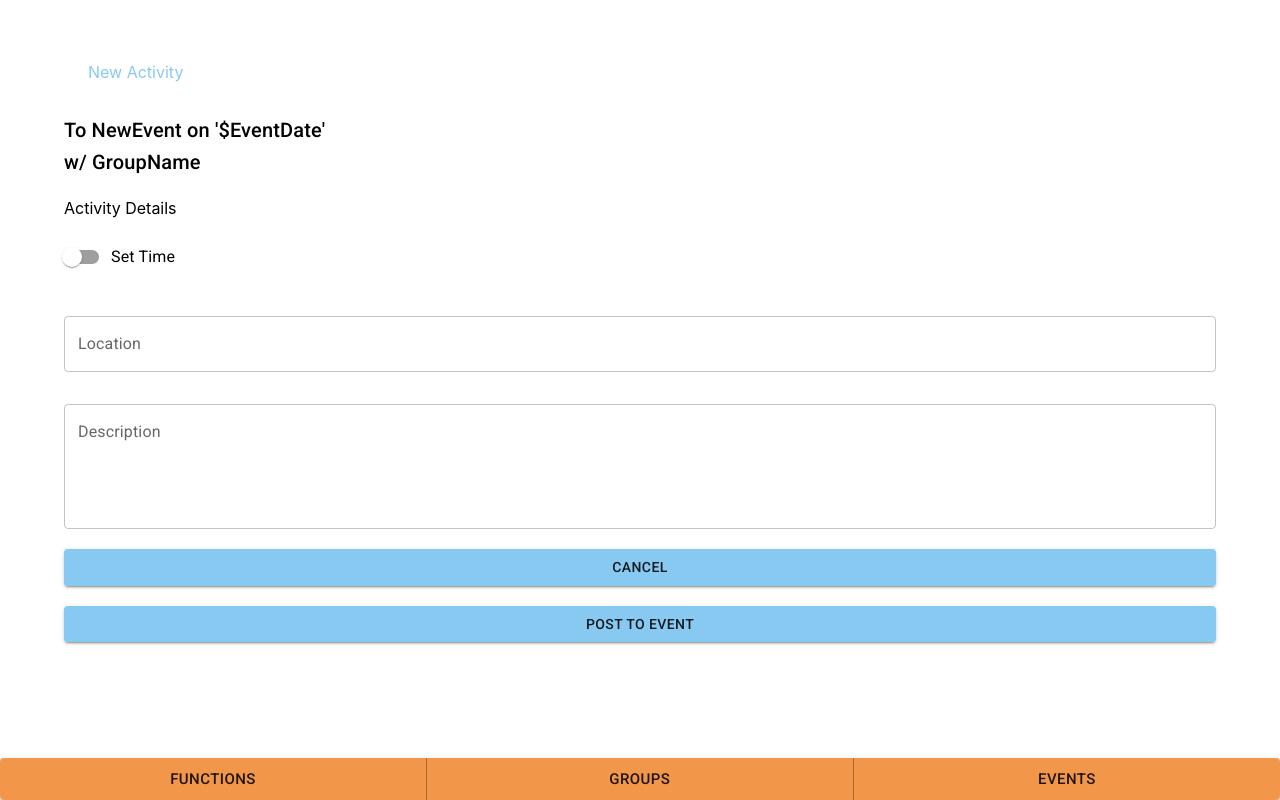
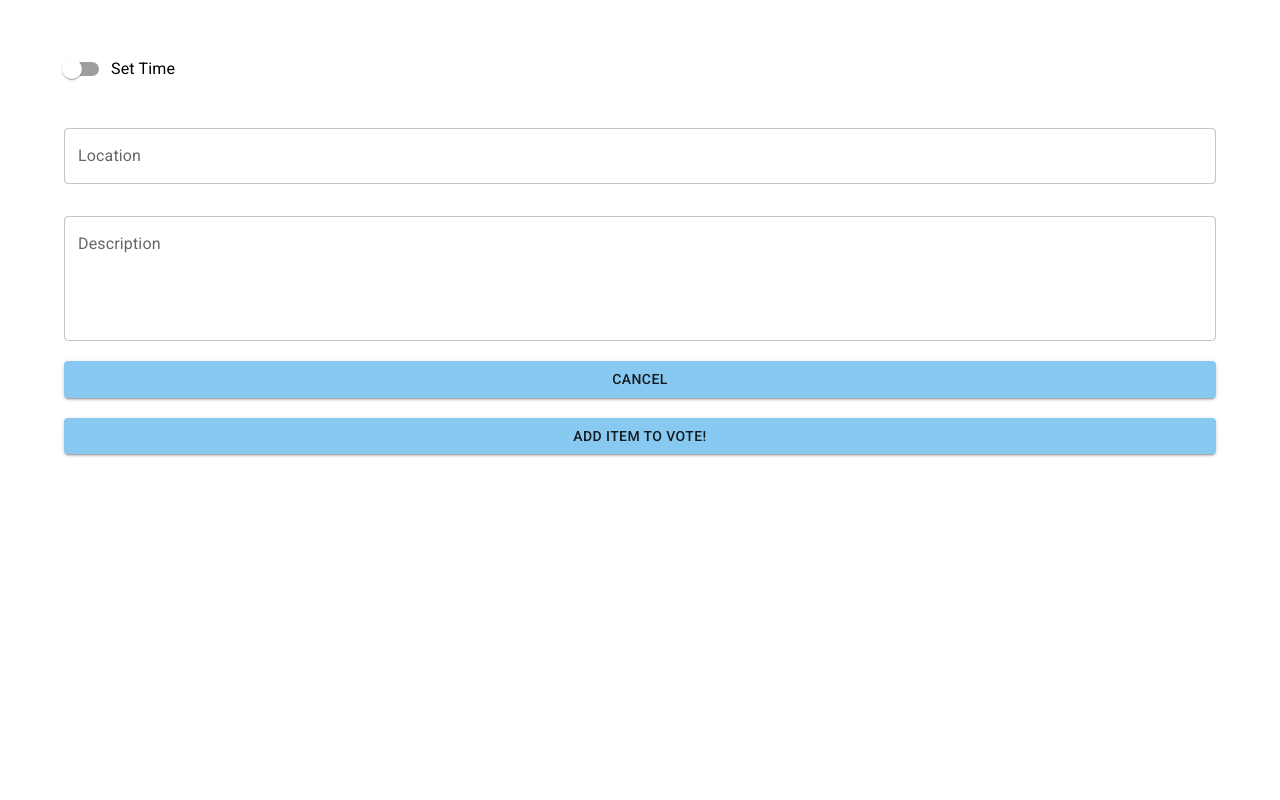
Before and after one commit to momentum316/momentum316-frontend, a React (Create React App) app: page /new/activity in a window 1280 px wide. Built offline with nearby package versions, Linux system fonts and the light colour scheme.

Commit message:
tweaking some looks and started vertlist on vote page

```diff
--- a/src/components/Footer.js
+++ b/src/components/Footer.js
@@ -1,7 +1,8 @@
-import { ButtonGroup, Button } from "@mui/material";
+import { ButtonGroup, Button, Typography } from "@mui/material";
 import { useNavigate } from "react-router-dom";
+import MoreVertIcon from "@mui/icons-material/MoreVert";
 
-export default function FooterObject() {
+export function FooterObject() {
   const navigate = useNavigate();
   return (
     <div className="footer-wrapper">
@@ -20,3 +21,11 @@ export default function FooterObject() {
     </div>
   );
 }
+
+export function VertList() {
+  return (
+    <div>
+      <MoreVertIcon />
+    </div>
+  );
+}
--- a/src/components/Groups.js
+++ b/src/components/Groups.js
@@ -1,6 +1,6 @@
 import { Avatar, AvatarGroup, Grid, Button, ButtonGroup } from "@mui/material";
 import { Route, Routes, Link, useParams, useNavigate } from "react-router-dom";
-import FooterObject from "./Footer";
+import { FooterObject } from "./Footer";
 import axios from "axios";
 
 import { useState, useEffect } from "react";
@@ -21,10 +21,10 @@ export function GroupPage() {
         <p>Groups Page</p>
 
         <br />
-        <div className='group-grid'>
+        <div className="group-grid">
           <Grid
             container
-            direction='columns'
+            direction="columns"
             spacing={3}
             columns={{ xs: 12, sm: 8, md: 12 }}
           >
@@ -34,9 +34,11 @@ export function GroupPage() {
                   key={g.id}
                   onClick={() => navigate(`/group/${g.id}`)}
                   alt={g.title}
-                  src='/static/images/avatar/1.jpg'
+                  src="/static/images/avatar/1.jpg"
                 />
-                <p>{g.title}</p>
+                <Grid item xs={4} sm={4} md={4}>
+                  {g.title}
+                </Grid>
               </Grid>
             ))}
           </Grid>
@@ -61,10 +63,10 @@ export function Group() {
     group && (
       <div>
         <h1>{group.title}</h1>
-        <div className='group-grid'>
+        <div className="group-grid">
           <Grid
             container
-            direction='columns'
+            direction="columns"
             spacing={3}
             columns={{ xs: 12, sm: 8, md: 12 }}
           >
@@ -76,11 +78,14 @@ export function Group() {
                   alt={g}
                   src={g}
                 />
-                <p>{g}</p>
+                <Grid item xs={4} sm={4} md={4}>
+                  {g}
+                </Grid>
               </Grid>
             ))}
           </Grid>
         </div>
+        <FooterObject />
       </div>
     )
   );
--- a/src/components/NewActivity.js
+++ b/src/components/NewActivity.js
@@ -20,7 +20,7 @@ import { useState } from "react";
 import { Route, Routes, Link, UseParams, useNavigate } from "react-router-dom";
 import NewEvent from "./NewEvent";
 import dayjs from "dayjs";
-import FooterObject from "./Footer";
+import { FooterObject } from "./Footer";
 import { LocalizationProvider } from "@mui/x-date-pickers/LocalizationProvider";
 import { AdapterDayjs } from "@mui/x-date-pickers/AdapterDayjs";
 
@@ -51,23 +51,8 @@ export default function NewActivity() {
   return (
     <div className="App">
       <Container>
-        <Container
-          variant="h4"
-          sx={{ my: 4, textAlign: "left", color: "primary.main" }}
-        >
-          New Activity
-        </Container>
-        <Typography variant="h6" textAlign="left">
-          To NewEvent on '$EventDate'
-          <br />
-          w/ GroupName
-        </Typography>
         <br />
         <Stack>
-          <Typography variant="h8" textAlign="left">
-            Activity Details
-          </Typography>
-          <br />
           <FormControlLabel
             value="end"
             control={<Switch color="primary" onClick={() => handleTime()} />}
@@ -130,14 +115,13 @@ export default function NewActivity() {
         <br />
         <Stack>
           <Button
-            onClick={() => navigate("/event/:eventId")}
+            onClick={() => navigate("/voting")}
             fullWidth
             variant="contained"
           >
-            Post to Event
+            Add Item to Vote!
           </Button>
         </Stack>
-        <FooterObject />
       </Container>
     </div>
   );
--- a/src/components/NewEvent.js
+++ b/src/components/NewEvent.js
@@ -27,13 +27,14 @@ import { DesktopDatePicker } from "@mui/x-date-pickers/DesktopDatePicker";
 import { MobileDatePicker } from "@mui/x-date-pickers/MobileDatePicker";
 import dayjs from "dayjs";
 import axios from "axios";
-import FooterObject from "./Footer";
+import { FooterObject } from "./Footer";
 import { ArrowForward, SetMeal } from "@mui/icons-material";
 import InputLabel from "@mui/material/InputLabel";
 import MenuItem from "@mui/material/MenuItem";
 import FormHelperText from "@mui/material/FormHelperText";
 import FormControl from "@mui/material/FormControl";
 import Select from "@mui/material/Select";
+import NewActivity from "./NewActivity";
 
 export default function NewEvent() {
   const navigate = useNavigate();
@@ -77,13 +78,13 @@ export default function NewEvent() {
 
   return (
     choices && (
-      <div className='App'>
+      <div className="App">
         <form onSubmit={handleSubmit}>
           <h1>New Event</h1>
           <Grid spacing={4}>
             <TextField
               fullWidth
-              label='Event Name'
+              label="Event Name"
               value={event}
               required
               onChange={(e) => setEvent(e.target.value)}
@@ -102,8 +103,8 @@ export default function NewEvent() {
             /> */}
               <LocalizationProvider dateAdapter={AdapterDayjs}>
                 <MobileDatePicker
-                  label='Date'
-                  inputFormat='MM/DD/YYYY'
+                  label="Date"
+                  inputFormat="MM/DD/YYYY"
                   value={date}
                   onChange={handleChange}
                   required
@@ -113,18 +114,18 @@ export default function NewEvent() {
             </Grid>
             <Grid spacing={4}>
               <FormControl sx={{ m: 2, minWidth: 120 }}>
-                <InputLabel id='demo-simple-select-helper-label'>
+                <InputLabel id="demo-simple-select-helper-label">
                   Group
                 </InputLabel>
                 <Select
-                  labelId='demo-simple-select-helper-label'
-                  id='demo-simple-select-helper'
+                  labelId="demo-simple-select-helper-label"
+                  id="demo-simple-select-helper"
                   value={group}
-                  label='Group'
+                  label="Group"
                   required
                   onChange={(e) => setGroup(e.target.value)}
                 >
-                  <MenuItem value=''>
+                  <MenuItem value="">
                     <em>Select a Group</em>
                   </MenuItem>
                   {choices.map((c) => (
@@ -144,19 +145,6 @@ export default function NewEvent() {
           </Grid> */}
           </Grid>
           <br />
-          {/* <Grid>
-          <Accordion>
-            <AccordionSummary expandIcon={<ExpandMoreIcon />}>
-              <Typography>Select Group</Typography>
-            </AccordionSummary>
-            <AccordionDetails>
-              <Typography>Create New +</Typography>
-              <Typography>Placeholder</Typography>
-              <Typography>Placeholder</Typography>
-            </AccordionDetails>
-          </Accordion>
-        </Grid>
-        <br /> */}
           {/* <Stack spacing={4}>
           <TextField
             fullWidth
@@ -183,9 +171,9 @@ export default function NewEvent() {
           <br />
           <Stack>
             <Button
-              type='submit'
+              type="submit"
               fullWidth
-              variant='contained'
+              variant="contained"
               endDecorator={<ArrowForward />}
             >
               Submit Event
@@ -196,22 +184,18 @@ export default function NewEvent() {
         <br />
         <Stack>
           <FormControlLabel
-            value='end'
-            control={<Switch color='primary' onClick={() => setVote(!vote)} />}
-            label='Set Vote?'
-            labelPlacement='end'
+            value="end"
+            control={<Switch color="primary" onClick={() => setVote(!vote)} />}
+            label="Set Vote?"
+            labelPlacement="end"
             // onClick={() => setShowActivity(!showActivity)}
           />
           {/* ADD ACTIVITY BUTTON (show only for vote selection) */}
 
           {vote && (
-            <Button
-              onClick={() => navigate("/new/activity")}
-              fullWidth
-              variant='contained'
-            >
-              Add Activity
-            </Button>
+            <>
+              <NewActivity />
+            </>
           )}
         </Stack>
         <FooterObject />
--- a/src/components/PostVote.js
+++ b/src/components/PostVote.js
@@ -14,7 +14,7 @@ import {
   Divider,
   Container,
 } from "@mui/material";
-import FooterObject from "./Footer";
+import { FooterObject } from "./Footer";
 import { bgcolor } from "@mui/system";
 
 export default function PostVoteEvent() {
--- a/src/components/Slides.js
+++ b/src/components/Slides.js
@@ -7,6 +7,7 @@ import {
   Box,
   Container,
   Divider,
+  Typography,
 } from "@mui/material";
 
 export function VoterSlide({ activity, location }) {
@@ -66,3 +67,17 @@ export function ActivitySlide() {
     </>
   );
 }
+
+export function EventSlide() {
+  return (
+    <>
+      <Box>
+        <Stack container sx={{ height: 80, backgroundColor: "primary.light" }}>
+          <Typography fontSize="3vh">Event Name</Typography>
+          <item>Date Decided</item>
+          <item>Location</item>
+        </Stack>
+      </Box>
+    </>
+  );
+}
--- a/src/components/VotePage.js
+++ b/src/components/VotePage.js
@@ -1,9 +1,12 @@
-import { VoterSlide } from "./Slides";
-import FooterObject from "./Footer";
+import { VoterSlide, EventSlide } from "./Slides";
+import { FooterObject, VertList } from "./Footer";
 
 export default function VotePage() {
   return (
     <>
+      <EventSlide />
+      <VertList />
+      <br />
       <VoterSlide />
       <FooterObject />
     </>
```
